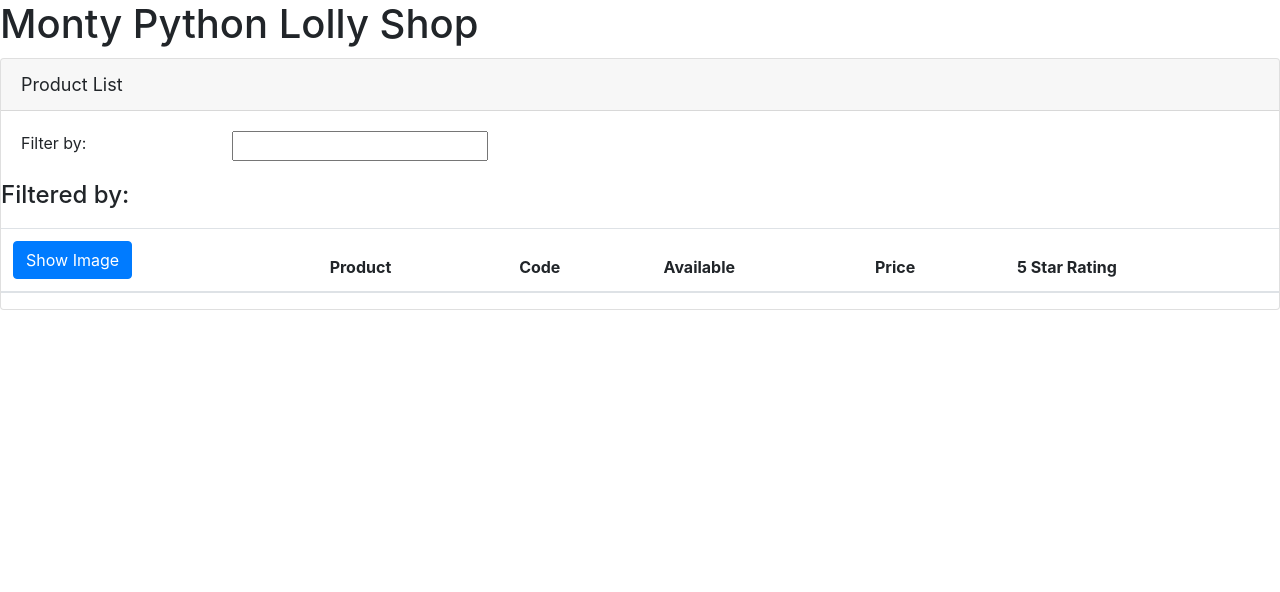
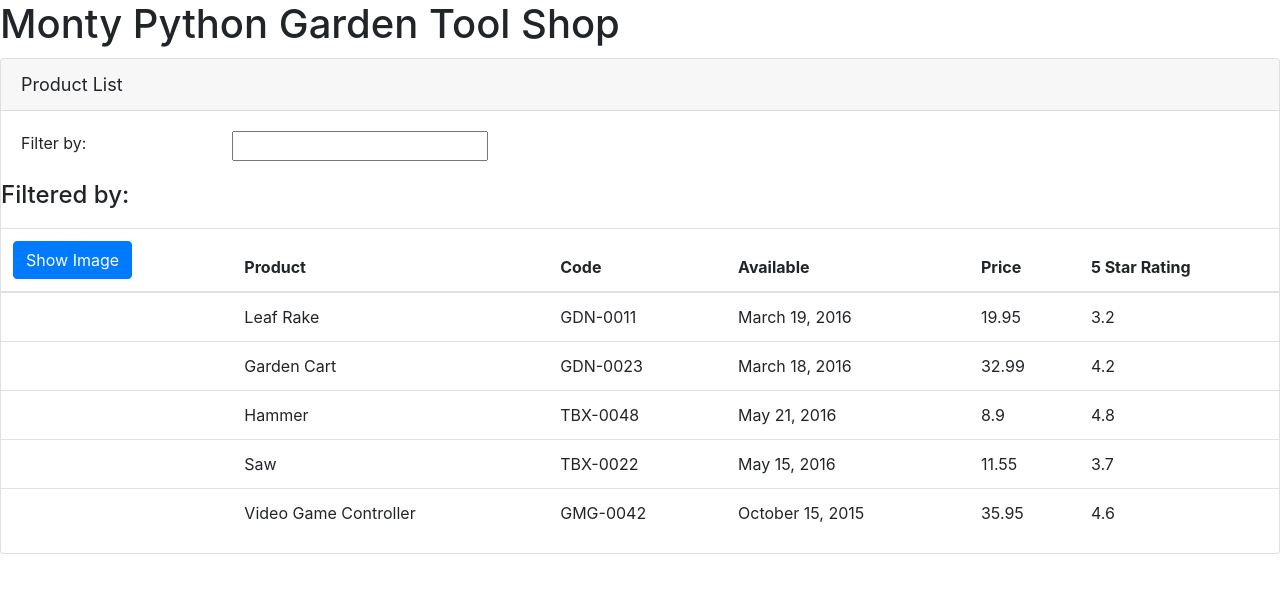
Before and after one commit to akexinad/first-angular, an Angular app in the folder Angular-GettingStarted/APM-Start/: page / in a window 1280 px wide. Shown: the top 592 px of the page. Built offline with nearby package versions, Linux system fonts and the light colour scheme.

Commit message:
added structural directives to product list template file

```diff
--- a/Angular-GettingStarted/APM-Start/src/app/app.component.ts
+++ b/Angular-GettingStarted/APM-Start/src/app/app.component.ts
@@ -15,5 +15,5 @@
 })
 
 export class AppComponent {
-  pageTitle: string = "Monty Python Lolly Shop"
+  pageTitle: string = "Monty Python Garden Tool Shop"
 }
--- a/Angular-GettingStarted/APM-Start/src/app/products/product_list.component.html
+++ b/Angular-GettingStarted/APM-Start/src/app/products/product_list.component.html
@@ -1,26 +1,29 @@
-<div class="card">
-    <div class="card-header">
-        Product List
+<div class='card'>
+    <div class='card-header'>
+        {{pageTitle}}
     </div>
-    <div class="card-body">
-        <div class="row">
-            <div class="col-md-2">Filter by:</div>
-            <div class="col-md-4">
-                <input type="text" />
+    <div class='card-body'>
+        <div class='row'>
+            <div class='col-md-2'>Filter by:</div>
+            <div class='col-md-4'>
+                <input type='text' />
             </div>
         </div>
     </div>
-    <div class="row">
-        <div class="col-md-6">
+    <div class='row'>
+        <div class='col-md-6'>
             <h4>Filtered by: </h4>
         </div>
     </div>
-    <div class="table-responsive">
-        <table class="table">
+    <div class='table-responsive'>
+        <table
+            class='table'
+            *ngIf='products && products.length'
+        >
             <thead>
                 <tr>
                     <th>
-                        <button class="btn btn-primary">
+                        <button class='btn btn-primary'>
                             Show Image
                         </button>
                     </th>
@@ -32,7 +35,14 @@
                 </tr>
             </thead>
             <tbody>
-
+                <tr *ngFor='let product of products'>
+                    <td></td>
+                    <td>{{ product.productName }}</td>
+                    <td>{{ product.productCode }}</td>
+                    <td>{{ product.releaseDate }}</td>
+                    <td>{{ product.price }}</td>
+                    <td>{{ product.starRating }}</td>
+                </tr>
             </tbody>
         </table>
     </div>
--- a/Angular-GettingStarted/APM-Start/src/app/products/product_list.component.ts
+++ b/Angular-GettingStarted/APM-Start/src/app/products/product_list.component.ts
@@ -7,5 +7,59 @@
 })
 
 export class ProductListComponent {
+    pageTitle: string = 'Product List';
+    // any[] means ANY DATA TYPE
+    products: any[] = [
+        {
+          "productId": 1,
+          "productName": "Leaf Rake",
+          "productCode": "GDN-0011",
+          "releaseDate": "March 19, 2016",
+          "description": "Leaf rake with 48-inch wooden handle.",
+          "price": 19.95,
+          "starRating": 3.2,
+          "imageUrl": "https://openclipart.org/image/300px/svg_to_png/26215/Anonymous_Leaf_Rake.png"
+        },
+        {
+          "productId": 2,
+          "productName": "Garden Cart",
+          "productCode": "GDN-0023",
+          "releaseDate": "March 18, 2016",
+          "description": "15 gallon capacity rolling garden cart",
+          "price": 32.99,
+          "starRating": 4.2,
+          "imageUrl": "https://openclipart.org/image/300px/svg_to_png/58471/garden_cart.png"
+        },
+        {
+          "productId": 5,
+          "productName": "Hammer",
+          "productCode": "TBX-0048",
+          "releaseDate": "May 21, 2016",
+          "description": "Curved claw steel hammer",
+          "price": 8.9,
+          "starRating": 4.8,
+          "imageUrl": "https://openclipart.org/image/300px/svg_to_png/73/rejon_Hammer.png"
+        },
+        {
+          "productId": 8,
+          "productName": "Saw",
+          "productCode": "TBX-0022",
+          "releaseDate": "May 15, 2016",
+          "description": "15-inch steel blade hand saw",
+          "price": 11.55,
+          "starRating": 3.7,
+          "imageUrl": "https://openclipart.org/image/300px/svg_to_png/27070/egore911_saw.png"
+        },
+        {
+          "productId": 10,
+          "productName": "Video Game Controller",
+          "productCode": "GMG-0042",
+          "releaseDate": "October 15, 2015",
+          "description": "Standard two-button video game controller",
+          "price": 35.95,
+          "starRating": 4.6,
+          "imageUrl": "https://openclipart.org/image/300px/svg_to_png/120337/xbox-controller_01.png"
+        }
+    ];
 
 }
```
